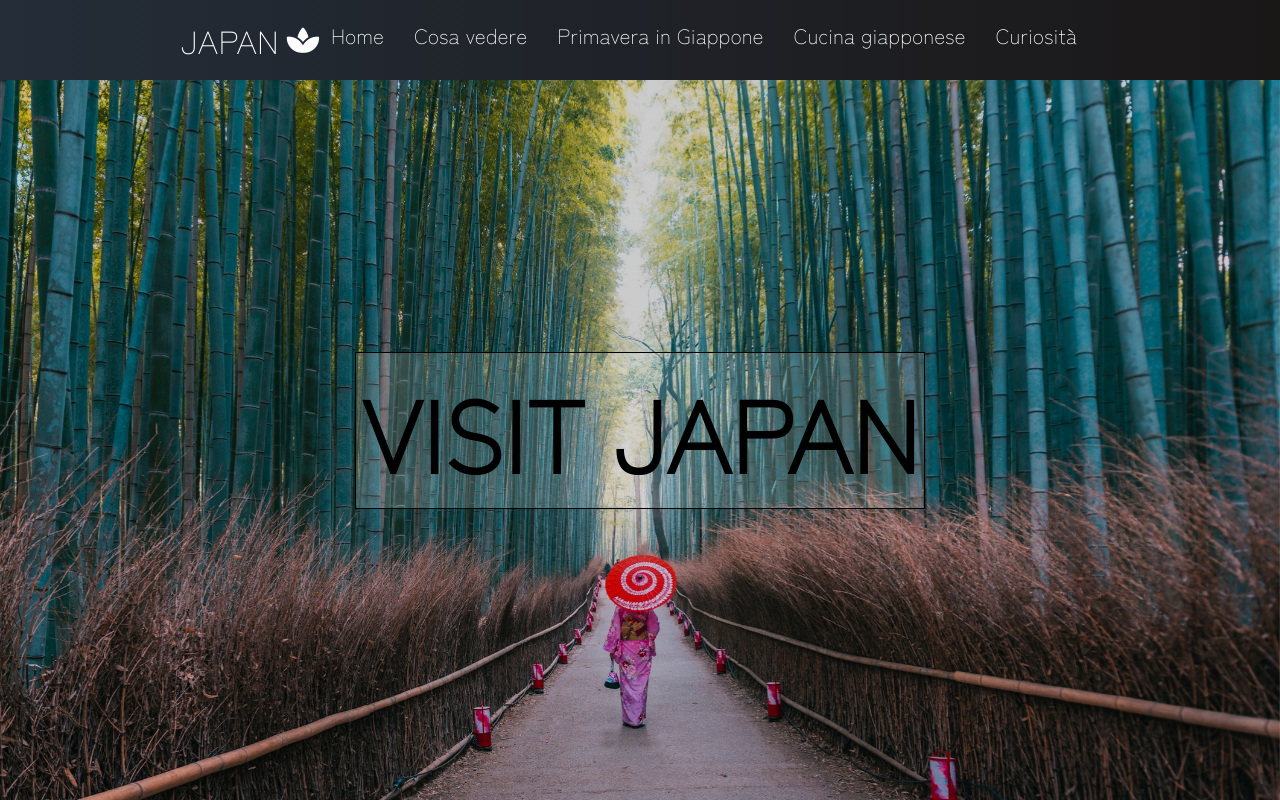
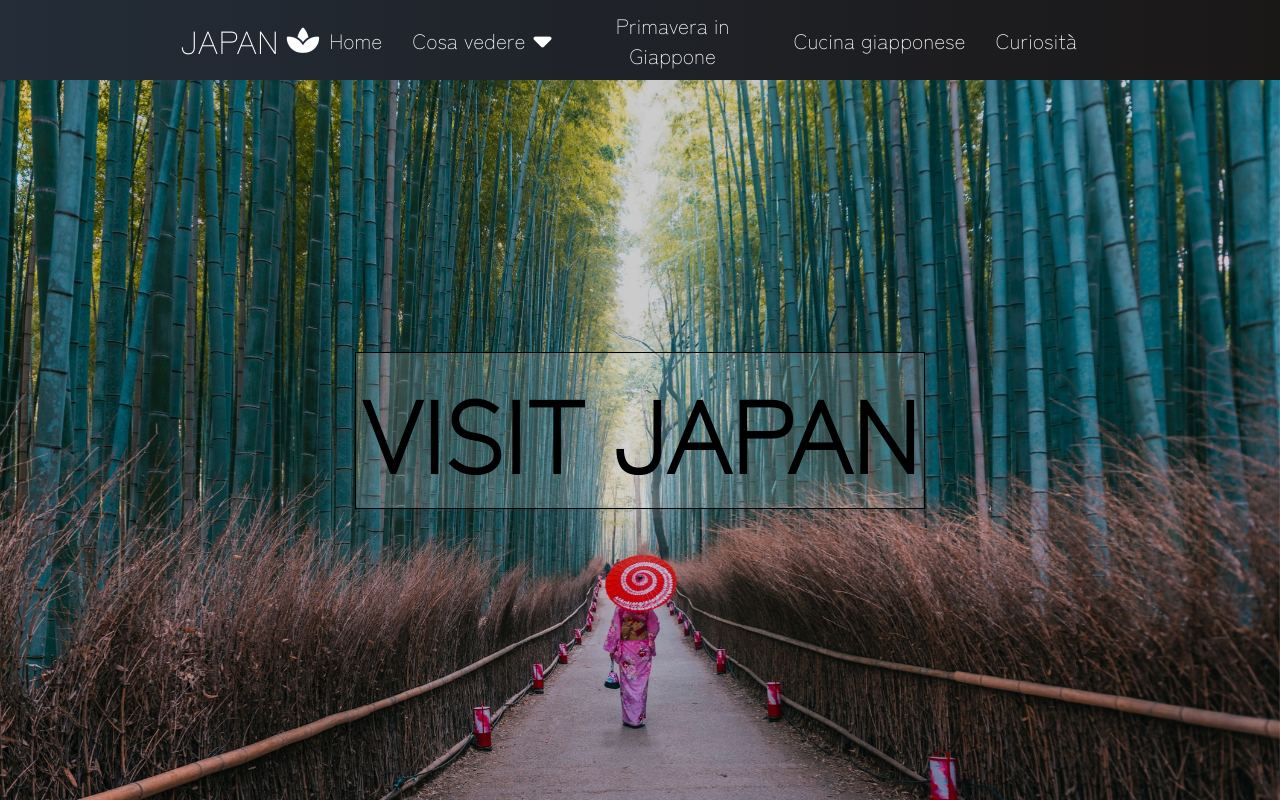
Before and after one commit to xLadyEagle/react-website, a React (Create React App) app: page / in a window 1280 px wide. Shown: the top 800 px of the page. Built offline with nearby package versions, Linux system fonts and the light colour scheme; a web font is replaced by a local one.

Commit message:
Updated Navbar.

```diff
--- a/src/components/Navbar.css
+++ b/src/components/Navbar.css
@@ -35,6 +35,11 @@
     font-size: 1.8rem;
   }
 
+  .fa-caret-down {
+    margin-left: 0.5rem;
+    font-size: 1.8rem;
+  }
+
   .nav-menu {
     display: grid;
     grid-template-columns: repeat(5, auto);
@@ -46,8 +51,8 @@
     margin-right: 2rem;
   }
 
-  .nav-item {
-    height: 10px;
+  .nav-item, .dropdown {
+    height: 20px;
   }
 
   .nav-links, .dropbtn {
@@ -62,6 +67,16 @@
 
   /* Dropdown */
 
+  .dropbtn {
+    font-size: 1.3rem;
+    border: none;
+    outline: none;
+    color: white;
+    background-color: inherit;
+    font-family: inherit;
+    margin: 0;
+  }
+
   .dropdown-content {
     display: none;
     margin-top: 5px;
@@ -73,6 +88,7 @@
   }
 
   .dropdown-content a {
+    float: none;
     color: black;
     padding: 12px 16px;
     text-decoration: none;
@@ -120,6 +136,7 @@
       left: -100%;
       opacity: 1;
       transition: all 0.5s ease;
+      justify-content: space-evenly;
     }
 
     .nav-menu.active {
@@ -165,24 +182,12 @@
       font-size: 2rem;
     }
 
-    .nav-links-mobile {
+  .dropdown {float: none;}
+    .dropdown-content {position: relative;}
+    .dropdown, .dropbtn {
       display: block;
+      padding: 2rem;
+      width: 100%;
       text-align: center;
-      margin: 2rem auto;
-      border-radius: 4px;
-      width: 80%;
-      text-decoration: none;
-      font-size: 1.5rem;
-      background-color: transparent;
-      color: #fff;
-      padding: 14px 20px;
-      border: 1px solid #fff;
-      transition: all 0.3s ease-out;
     }
-
-    .nav-links-mobile:hover {
-      background: #fff;
-      color: #242424;
-      transition: 250ms;
-    }
-  }
+}
--- a/src/components/Navbar.js
+++ b/src/components/Navbar.js
@@ -33,8 +33,9 @@ function Navbar() {
                                 Home
                             </Link>
                         </li>
-                        <li className="nav-item dropdown">
-                            <Link to= "" className="dropbtn">Cosa vedere</Link>
+                        <li className="dropdown">
+                            <button className="dropbtn">Cosa vedere
+                            <i class="fa fa-caret-down"></i></button>
                             <div className="dropdown-content">
                                 <Link to="/kyoto">Kyoto</Link>
                                 <Link to="/nara">Nara</Link>
@@ -57,11 +58,6 @@ function Navbar() {
                                 Curiosità
                             </Link>
                         </li>
-                        <li className='nav-item'>
-                            <Link to="/sign-up" className="nav-links-mobile" onClick={closeMobileMenu}>
-                                Sign Up
-                            </Link>
-                        </li>
                     </ul>
 
                 </div>
```
